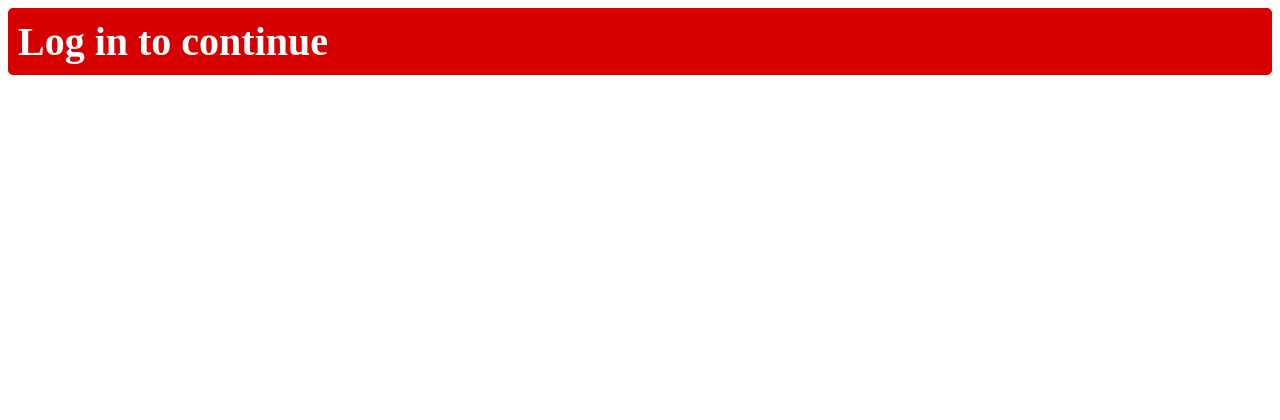
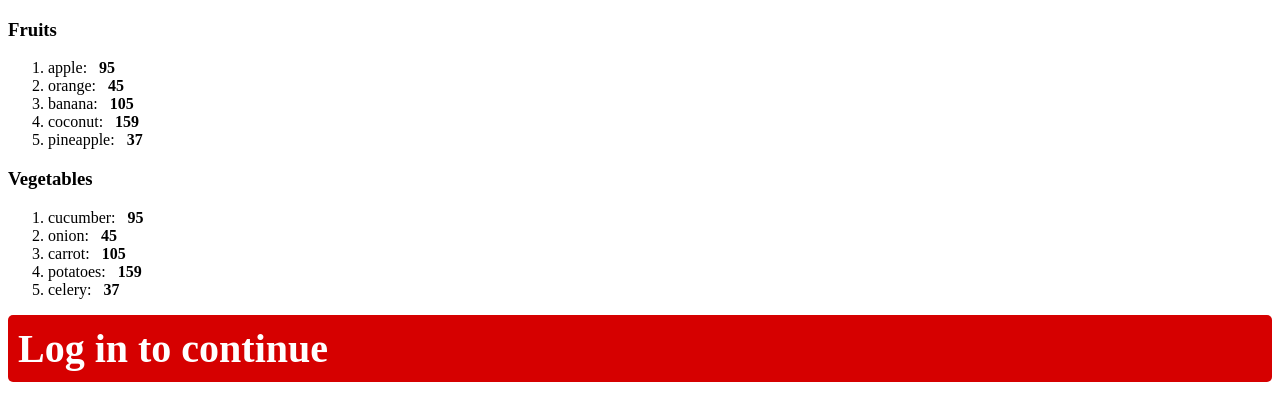
Before and after one commit to Ezstian/ReactCourse, a React (Create React App) app: page / in a window 1280 px wide. Shown: the top 420 px of the page. Built offline with nearby package versions, Linux system fonts and the light colour scheme.

Commit message:
Lists map

```diff
--- a/src/App.tsx
+++ b/src/App.tsx
@@ -5,7 +5,20 @@ import Card from "./Card";
 import Button from './Button/Button'
 import Student from './Student'
 import UserGreetings from "./UserGreetings";
+import List from './List';
 function App() {
+    const fruits = [{id: 1, name:"apple", calories: 95},
+        {id: 2, name:"orange", calories: 45},
+        {id: 3, name:"banana", calories: 105},
+        {id: 4, name:"coconut", calories: 159},
+        {id: 5, name:"pineapple", calories: 37}
+    ];
+    const vegetables = [{id: 1, name:"cucumber", calories: 95},
+        {id: 2, name:"onion", calories: 45},
+        {id: 3, name:"carrot", calories: 105},
+        {id: 4, name:"potatoes", calories: 159},
+        {id: 5, name:"celery", calories: 37}
+    ];
  return(
      <>
          {/*
@@ -16,6 +29,9 @@ function App() {
          <Student name="Squidward" age={34} isStudent={true}/>
          <Student name="Warwick"/>
          */}
+
+         <List items={fruits} category="Fruits"/>
+         <List items={vegetables} category="Vegetables"/>
          <UserGreetings isLoggedIn={false} username="Talib" />
      </>
  );
--- /dev/null
+++ b/src/List.tsx
@@ -0,0 +1,18 @@
+import PropTypes from "prop-types";
+type ListProps = {
+    items: { id: number; name: string; calories: number }[];
+    category: string;
+};
+function List(props: ListProps) {
+
+    const itemList = props.items;
+    const category = props.category;
+    const listItems = itemList.map((items)=><li key={items.id}>
+                                                            {items.name}:
+                                                            &nbsp; <b>{items.calories}</b></li>);
+    return (<>
+        <h3>{category}</h3>
+    <ol>{listItems}</ol>
+    </>);
+}
+export default List;
```
Also changed, not shown: 1 other file (tests, documents, lock files or other folders).
